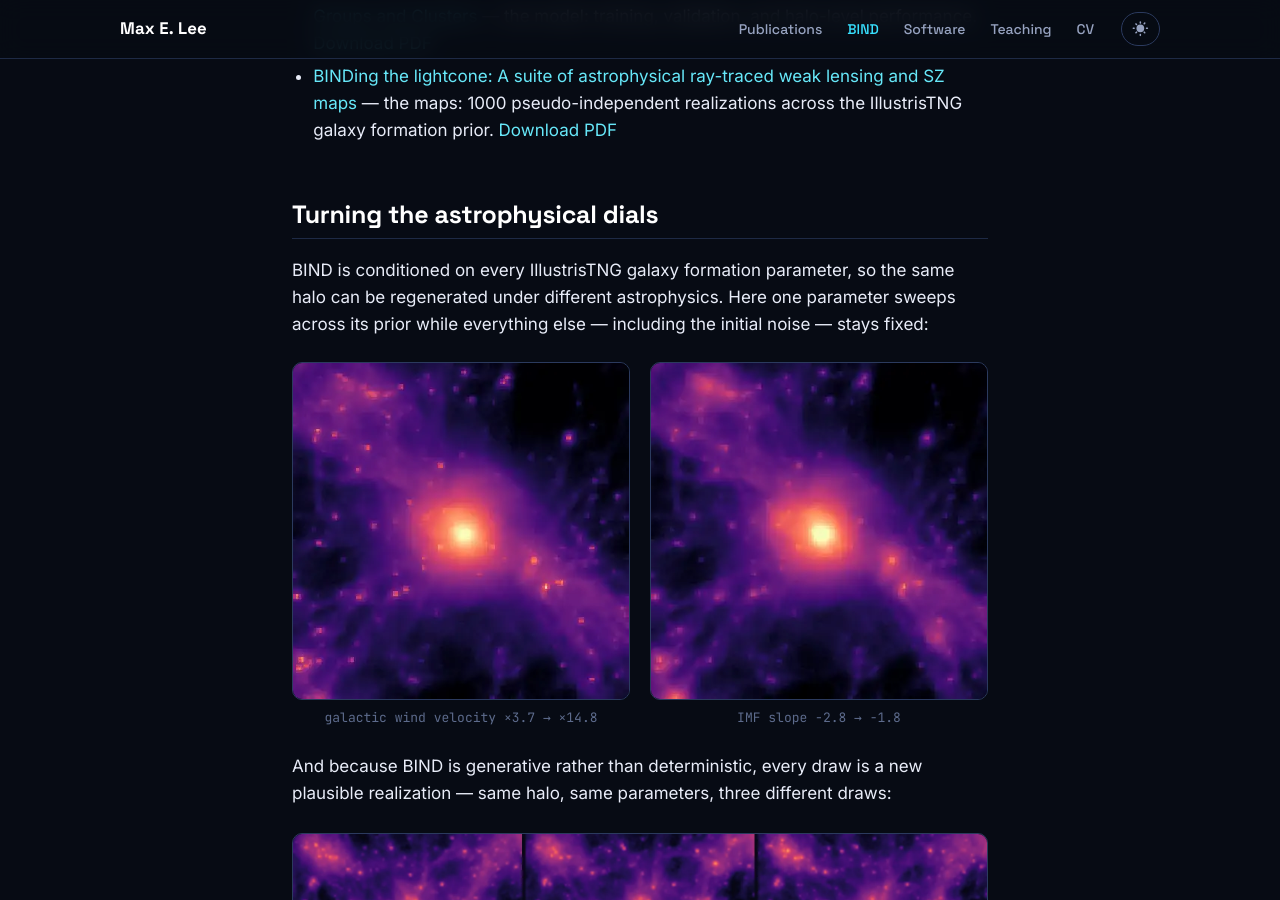
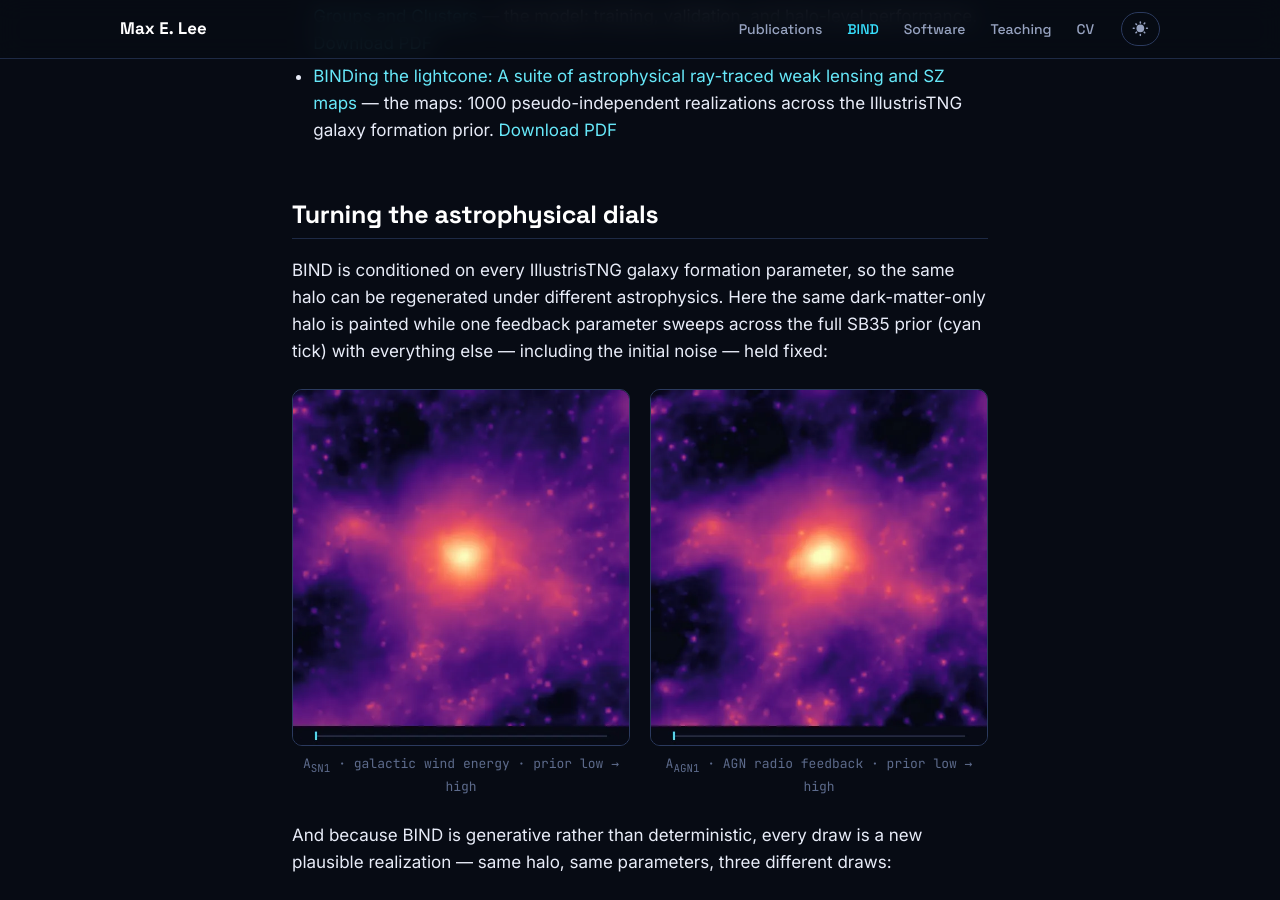
Before and after one commit to Maxelee/Maxelee.github.io, a Jekyll site: the page built from _pages/bind.md, in a window 1280 px wide and 900 px high, scrolled down 1660 px. Built offline with Jekyll 4.4.1, drawn with Linux system fonts in a browser that asks for light colours.

Commit message:
Replace soft npz sweeps with crisp cluster-rendered dial animations
Assemble the extra-sweep-ASN1/AAGN1 frame sets (600px, native detail,
gas channel, shared scale) into the two /bind/ dials: 2x crossfade
interpolation, ping-pong loop, and a cyan prior-position tick burned
into a bottom band so the subtle feedback response is legible.
Labels corrected to the actual swept parameters (A_SN1 wind energy,
A_AGN1 radio feedback, full SB35 prior).

VISUALS.md gains brief #7: high-res animation frame sequences
(flow-matching states + longer sweeps) so the homepage hero and /bind/
generation loop can shed the soft 128^2-npz look the same way.

Co-Authored-By: Claude Fable 5 <noreply@anthropic.com>

```diff
--- a/_pages/bind.md
+++ b/_pages/bind.md
@@ -29,16 +29,16 @@ Applied halo-by-halo to full N-body volumes and ray-traced, BIND produces conver
 
 ## Turning the astrophysical dials
 
-BIND is conditioned on every IllustrisTNG galaxy formation parameter, so the same halo can be regenerated under different astrophysics. Here one parameter sweeps across its prior while everything else — including the initial noise — stays fixed:
+BIND is conditioned on every IllustrisTNG galaxy formation parameter, so the same halo can be regenerated under different astrophysics. Here the same dark-matter-only halo is painted while one feedback parameter sweeps across the full SB35 prior (cyan tick) with everything else — including the initial noise — held fixed:
 
 <div class="sweep-pair">
 <figure>
-<img src="/images/bind/sweep-wind.webp" alt="Animation of the same halo's gas field as the galactic wind velocity factor sweeps from 3.7 to 14.8" width="448" height="448">
-<figcaption>galactic wind velocity &times;3.7 &rarr; &times;14.8</figcaption>
+<img src="/images/bind/sweep-sn.webp" alt="Animation of the same halo's gas field as the supernova wind energy parameter sweeps across its prior, with a position indicator below" loading="lazy" width="600" height="634">
+<figcaption>A<sub>SN1</sub> &middot; galactic wind energy &middot; prior low &rarr; high</figcaption>
 </figure>
 <figure>
-<img src="/images/bind/sweep-imf.webp" alt="Animation of the same halo's gas field as the stellar initial mass function slope sweeps from minus 2.8 to minus 1.8" width="448" height="448">
-<figcaption>IMF slope &minus;2.8 &rarr; &minus;1.8</figcaption>
+<img src="/images/bind/sweep-agn.webp" alt="Animation of the same halo's gas field as the AGN radio feedback parameter sweeps across its prior, with a position indicator below" loading="lazy" width="600" height="634">
+<figcaption>A<sub>AGN1</sub> &middot; AGN radio feedback &middot; prior low &rarr; high</figcaption>
 </figure>
 </div>
 
--- a/scripts/render_site_figs.py
+++ b/scripts/render_site_figs.py
@@ -105,7 +105,10 @@ def main():
     seq = [render(frames[-1, GAS], lo_g, hi_g, 640)] + [render(f, lo_g, hi_g, 640) for f in dense]
     save_anim(seq, [4500] + [40] * len(dense), f'{OUT}/hero-anim.webp', quality=70)
 
-    # Parameter sweeps (gas), ping-pong loops with holds at the ends
+    # Parameter sweeps (gas), ping-pong loops with holds at the ends.
+    # NOTE: the live site dials now use the crisp cluster-rendered
+    # ASN1/AAGN1 frame sets (images/bind/sweep-{sn,agn}.webp) instead of
+    # these 128^2 npz sweeps; this section is kept for reference.
     for name, fn in [('sweep-imf', 'task_b_IMFslope'),
                      ('sweep-wind', 'task_b_VarWindVelFactor')]:
         zb = np.load(f'{CACHE}/{fn}.npz')
```
Also changed, not shown: VISUALS.md (+30 -14 lines), images/bind/sweep-agn.webp (added), images/bind/sweep-imf.webp (deleted), images/bind/sweep-sn.webp (added), images/bind/sweep-wind.webp (deleted).
